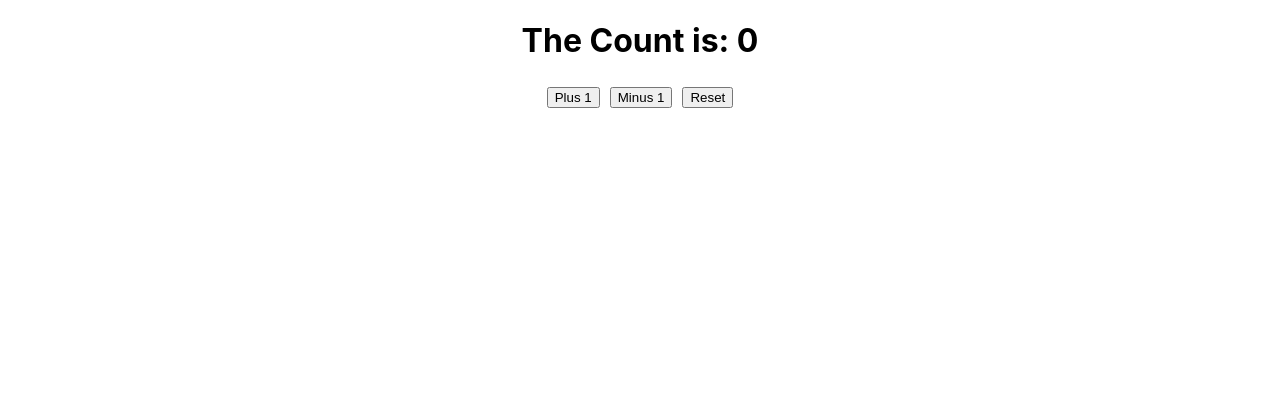
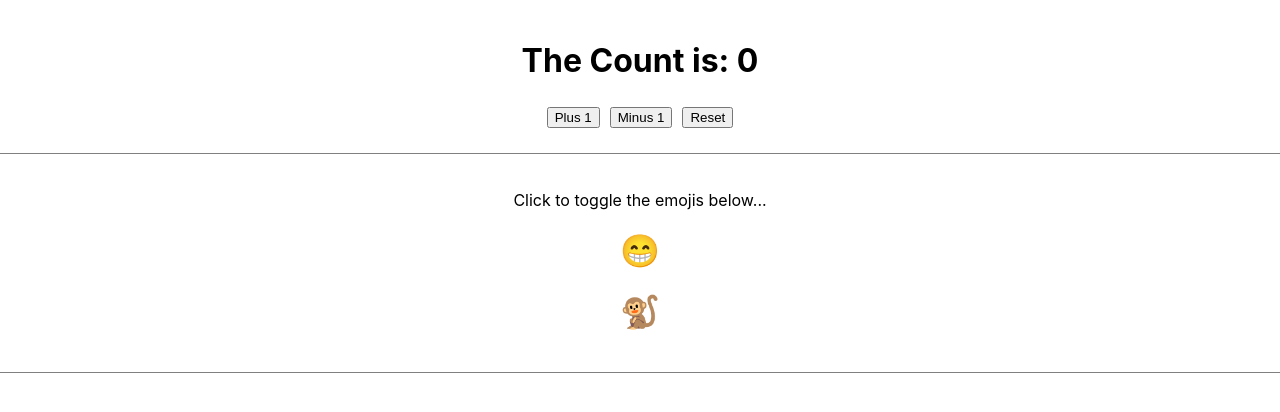
Before and after one commit to jasoncollum/counter, a React (Create React App) app: page / in a window 1280 px wide. Shown: the top 412 px of the page. Built offline with nearby package versions, Linux system fonts and the light colour scheme.

Commit message:
add Toggler component and useToggle custom hook

```diff
--- a/src/App.js
+++ b/src/App.js
@@ -1,11 +1,13 @@
 import React from 'react';
-import Counter from './counter.component';
+import Counter from './counter/counter.component';
+import Toggler from './toggler/toggler.component';
 import './App.css';
 
 function App() {
   return (
     <div className="App">
       <Counter />
+      <Toggler />
     </div>
   );
 }
--- a/src/counter.styles.css
+++ /dev/null
@@ -1,3 +0,0 @@
-button {
-    margin: 5px;
-}
--- a/src/counter.component.jsx
+++ b/src/counter/counter.component.jsx
@@ -5,7 +5,7 @@ const Counter = () => {
     const [count, setCount] = useState(0);
 
     return (
-        <div>
+        <div className='counter-container'>
             <h1>The Count is: {count}</h1>
             <button onClick={() => setCount(count + 1)}>Plus 1</button>
             <button onClick={() => setCount(count - 1)}>Minus 1</button>
--- /dev/null
+++ b/src/counter/counter.styles.css
@@ -0,0 +1,8 @@
+.counter-container {
+    padding: 20px;
+    border-bottom: 1px solid grey;
+}
+
+button {
+    margin: 5px;
+}
--- /dev/null
+++ b/src/hooks/useToggle.js
@@ -0,0 +1,11 @@
+import { useState } from 'react';
+
+function useToggle(initialValue) {
+    const [state, setState] = useState(initialValue);
+    const toggle = () => {
+        setState(!state);
+    };
+    return [state, toggle];
+}
+
+export default useToggle;
--- /dev/null
+++ b/src/toggler/toggler.component.jsx
@@ -0,0 +1,18 @@
+import React from 'react';
+import useToggle from '../hooks/useToggle';
+import './toggler.styles.css';
+
+const Toggler = () => {
+    const [isHappy, toggleIsHappy] = useToggle(true);
+    const [isMonkey, toggleIsMonkey] = useToggle(true);
+
+    return (
+        <div className='toggler-container'>
+            <p>Click to toggle the emojis below...</p>
+            <h1 onClick={toggleIsHappy}>{isHappy ? '😁' : '🤬'}</h1>
+            <h1 onClick={toggleIsMonkey}>{isMonkey ? '🐒' : '🕺'}</h1>
+        </div>
+    )
+}
+
+export default Toggler;
--- /dev/null
+++ b/src/toggler/toggler.styles.css
@@ -0,0 +1,4 @@
+.toggler-container {
+    padding: 20px;
+    border-bottom: 1px solid grey;
+}
```
